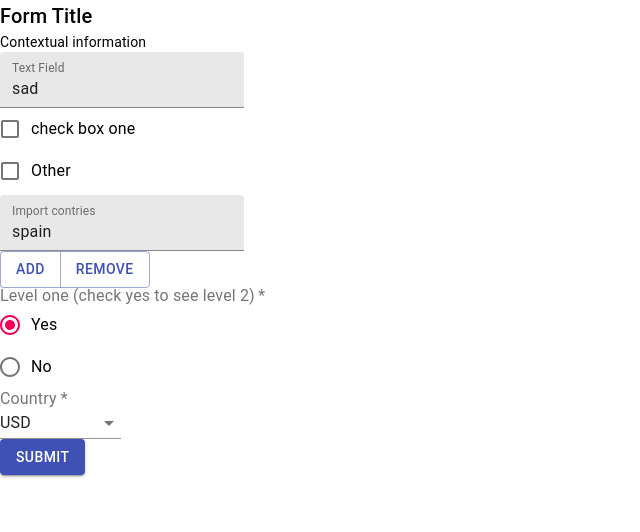
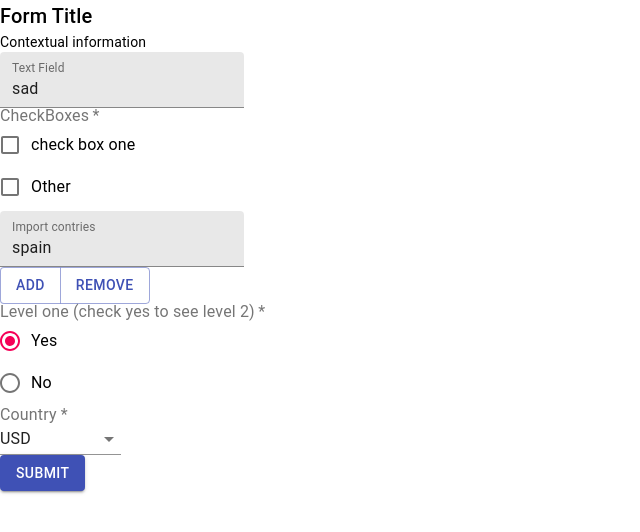
Before and after one commit to Jezfx/form-spike, a React (Create React App) app: page /single-form in a window 1280 px wide. Shown: the top 532 px of the page, without its empty margins (0-640 px from the left). Built offline with nearby package versions, Linux system fonts and the light colour scheme.

Commit message:
Update ControlledCheckBox.js

```diff
--- a/src/components/ControlledCheckBox/ControlledCheckBox.js
+++ b/src/components/ControlledCheckBox/ControlledCheckBox.js
@@ -5,16 +5,20 @@ import {
   FormControlLabel,
   FormControl,
   FormHelperText,
+  FormLabel,
+  FormGroup,
 } from "@material-ui/core";
 
 const ControlledCheckBox = ({ group, name, label }) => {
   const { control, errors } = useFormContext();
-  const { key, options = [] } = group;
+  const { options = [] } = group;
 
   const error = errors[name];
 
   return (
     <FormControl component="fieldset" required error={!!error}>
+      <FormLabel component="legend">{label}</FormLabel>
+      <FormGroup>
         {options?.map((props, index) => (
           <FormControlLabel
             key={`${name}[${index}]`}
@@ -39,6 +43,7 @@ const ControlledCheckBox = ({ group, name, label }) => {
             }
           />
         ))}
+      </FormGroup>
       <FormHelperText>{error?.message}</FormHelperText>
     </FormControl>
   );
```
Lines whose indentation alone changed are shown as unchanged.
